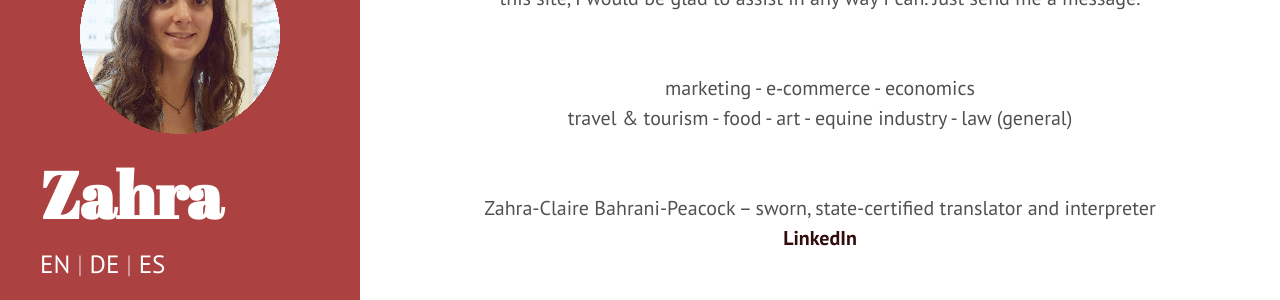
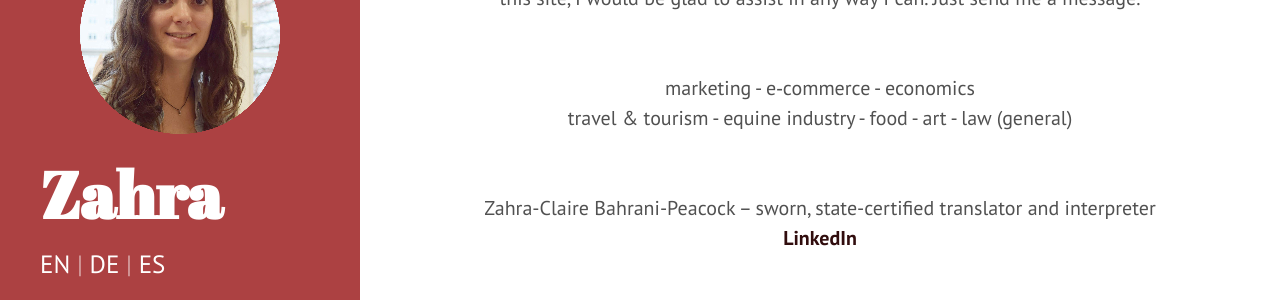
Before and after one commit to Zahra-Claire-Bahrani-Peacock/zahra-claire-bahrani-peacock.github.io, a Jekyll site: the page built from index.html, in a window 1280 px wide. Shown: the part 367-667 px from the top of the page. Built offline with Jekyll 4.4.1, drawn with Linux system fonts in a browser that asks for light colours; the list of posts is cut into pages by our own code.

Commit message:
Update index.html

```diff
--- a/index.html
+++ b/index.html
@@ -15,7 +15,7 @@ description: Zahra-Claire Bahrani-Peacock is an English translator for economics
 <br/>
 <br/>
 <div align="center">marketing - e&#8209;commerce - economics</div>
-<div align="center">travel & tourism - food - art - equine industry - law (general)</div>
+<div align="center">travel & tourism - equine industry - food - art - law (general)</div>
 <br/>
 <br/>
 Zahra-Claire Bahrani-Peacock – sworn, state-certified translator and interpreter
```
